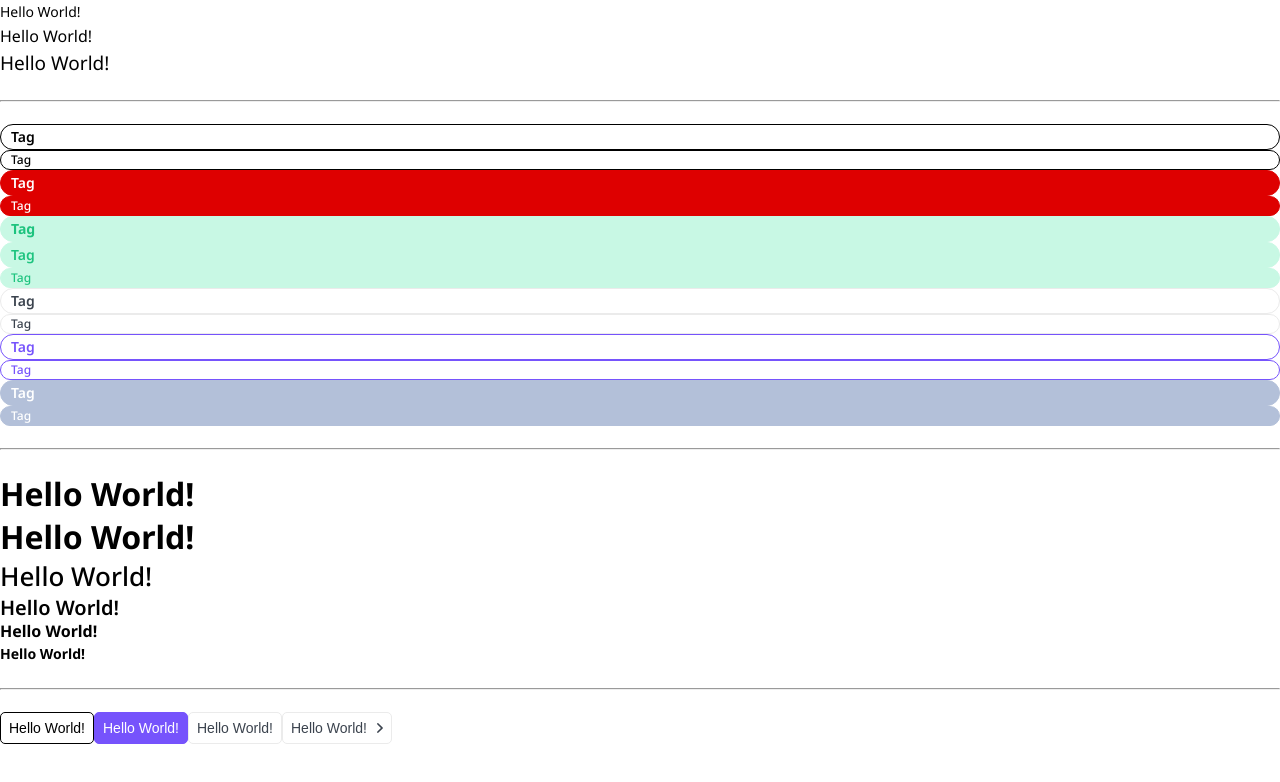
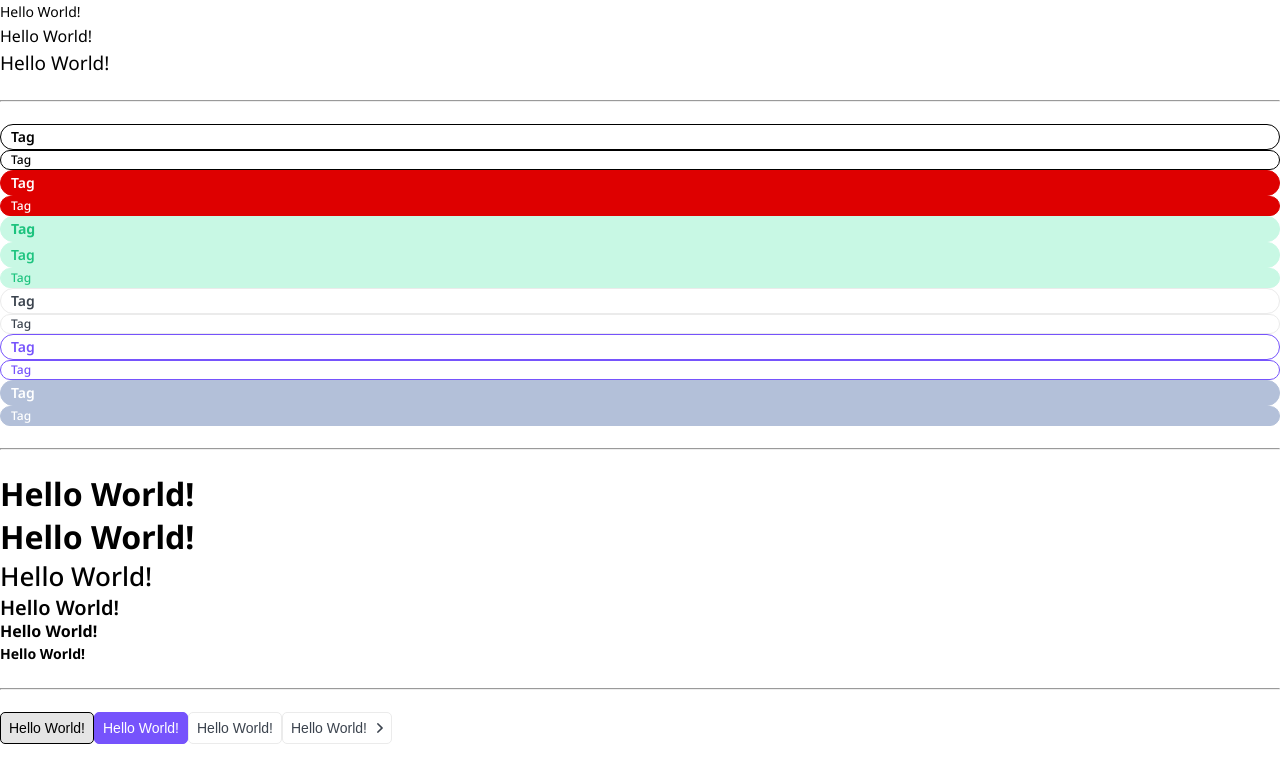
Before and after one commit to kledovskaia/owl-top, a Next.js app: page / in a window 1280 px wide. In both pictures the pointer is over the button 47 px from the left and 728 px from the top of the page. Shown: the top 782 px of the page. Built offline with nearby package versions, Linux system fonts and the light colour scheme.

Commit message:
updated: Button styles

```diff
--- a/components/Button/Button.module.scss
+++ b/components/Button/Button.module.scss
@@ -1,10 +1,16 @@
 .button {
+  cursor: pointer;
   padding: 0.8rem;
   font-size: 1.4rem;
   border-radius: 0.5rem;
   background-color: transparent;
   border: 0.1rem solid currentColor;
   line-height: 1;
+  transition: all 0.2s;
+  background-color: var(--transparent);
+  &:hover {
+    background-color: var(--transparent-light);
+  }
 
   & > * + * {
     margin-left: 1rem;
@@ -18,10 +24,18 @@
     color: var(--light);
     background-color: var(--primary);
     border-color: var(--primary);
+
+    &:hover {
+      background-color: var(--primary-dark);
+      border-color: var(--primary-dark);
+    }
   }
   &_ghost {
     color: var(--text-dark);
     background-color: var(--transparent);
     border-color: var(--gray-light);
+    &:hover {
+      border-color: var(--transparent-light);
+    }
   }
 }
--- a/styles/globals.scss
+++ b/styles/globals.scss
@@ -4,6 +4,7 @@
   --text-dark: #3b434e;
   --text-light: #a4a4a4;
   --primary: #7653fc;
+  --primary-dark: #5c3dd9;
   --orange: #fc836d;
   --red: #de0000;
   --green: #1dc37e;
@@ -12,6 +13,7 @@
   --gray: #b3c0d9;
   --gray-light: #ebebeb;
   --transparent: rgba(0, 0, 0, 0);
+  --transparent-light: rgba(0, 0, 0, 0.1);
 }
 
 html {
```
